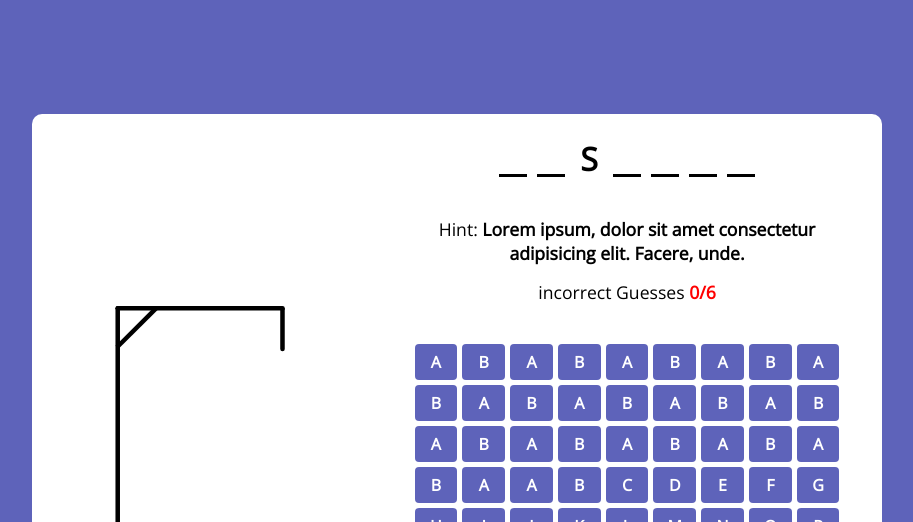
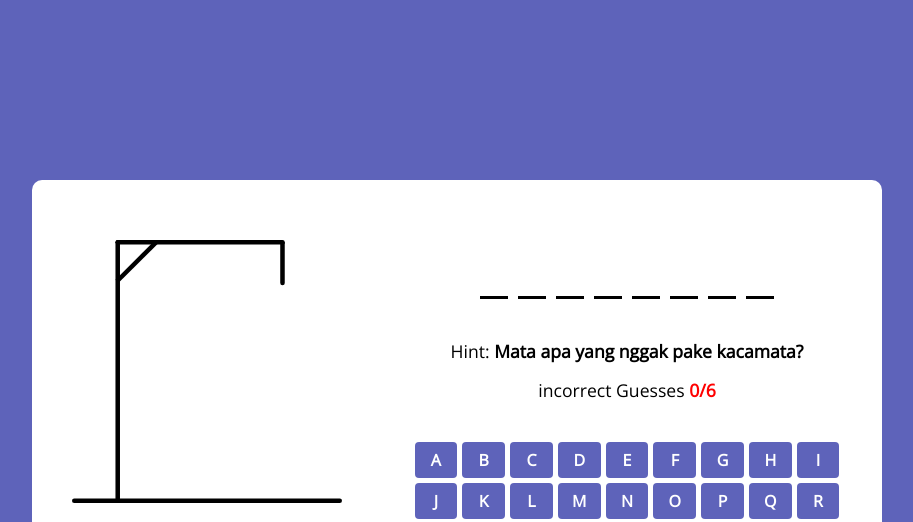
Before and after one commit to muhammadirhamakhyari/hangman-game, a plain HTML site: page index.html in a window 1280 px wide. Shown: the top 522 px of the page, without its empty margins (183-1096 px from the left). Drawn offline with nearby package versions, Linux system fonts and the light colour scheme.

Commit message:
merubah script letter word display

```diff
--- a/index.html
+++ b/index.html
@@ -5,7 +5,10 @@
     <meta name="viewport" content="width=device-width, initial-scale=1.0">
     <title>Hangman Game Javascript</title>
     <link rel="stylesheet" href="style.css">
+    <script src="script/word.js" defer></script>
     <script src="script/script.js" defer></script>
+
+
 </head>
 <body>
     <div class="game-modal">
@@ -23,27 +26,18 @@
         </div>
         <div class="game-box">
             <ul class="word-display">
-                <li class="letter"></li>
-                <li class="letter"></li>
-                <li class="letter guessed">s</li>
-                <li class="letter"></li>
-                <li class="letter"></li>
-                <li class="letter"></li>
-                <li class="letter"></li>
+                <!-- create li -->
             </ul>
             <h4 class="hint-text">
                 Hint:
-                <b>Lorem ipsum, dolor sit amet consectetur adipisicing elit. Facere, unde.</b>
+                <b></b>
             </h4>
             <h4 class="guesses-text">
                 incorrect Guesses
                 <b>0/6</b>
             </h4>
             <div class="keyboard">
-                <button>a</button> <button>b</button> <button>a</button> <button>b</button> <button>a</button> <button>b</button> <button>a</button> <button>b</button>
-                <button>a</button> <button>b</button> <button>a</button> <button>b</button> <button>a</button> <button>b</button> <button>a</button> <button>b</button>
-                <button>a</button> <button>b</button> <button>a</button> <button>b</button> <button>a</button> <button>b</button> <button>a</button> <button>b</button>
-                <button>a</button> <button>b</button> <button>a</button> <button>b</button> <button>a</button>
+           <!-- dev keyborad-->
             </div>
         </div>
 
```
